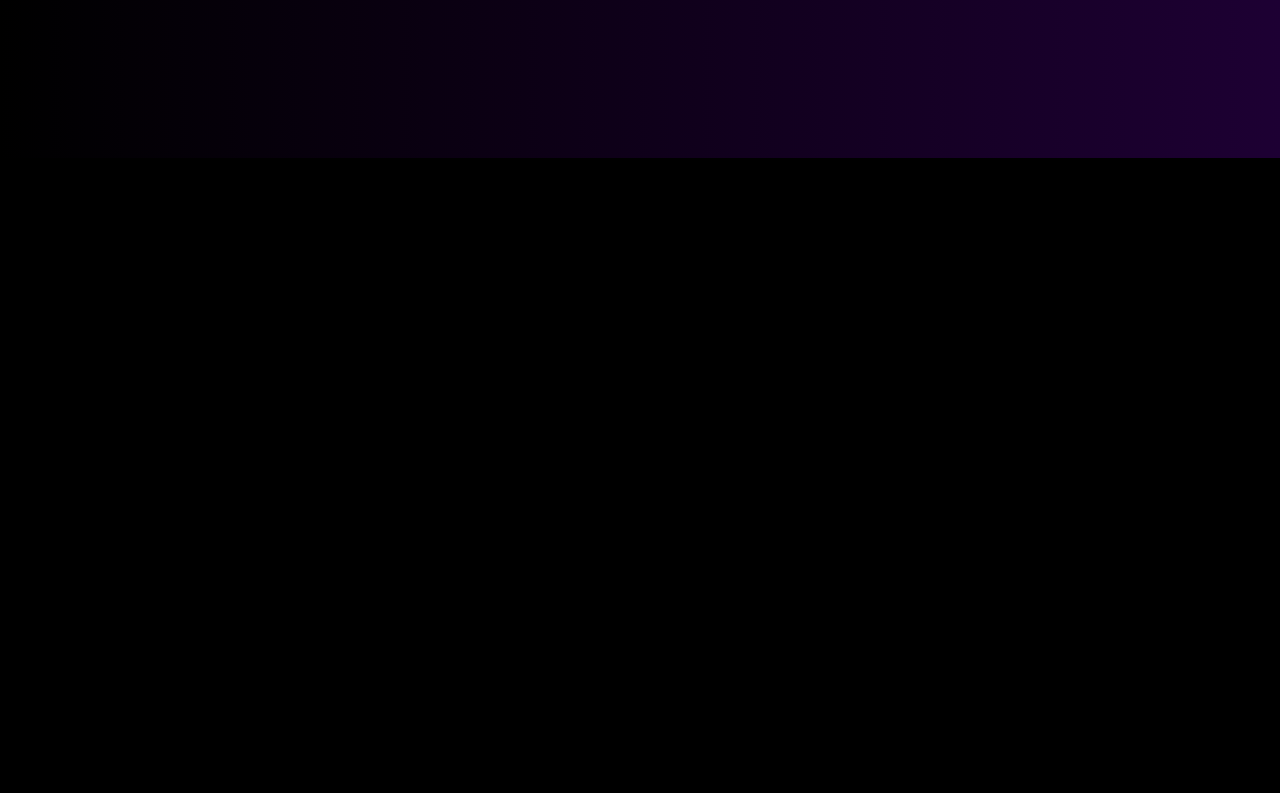
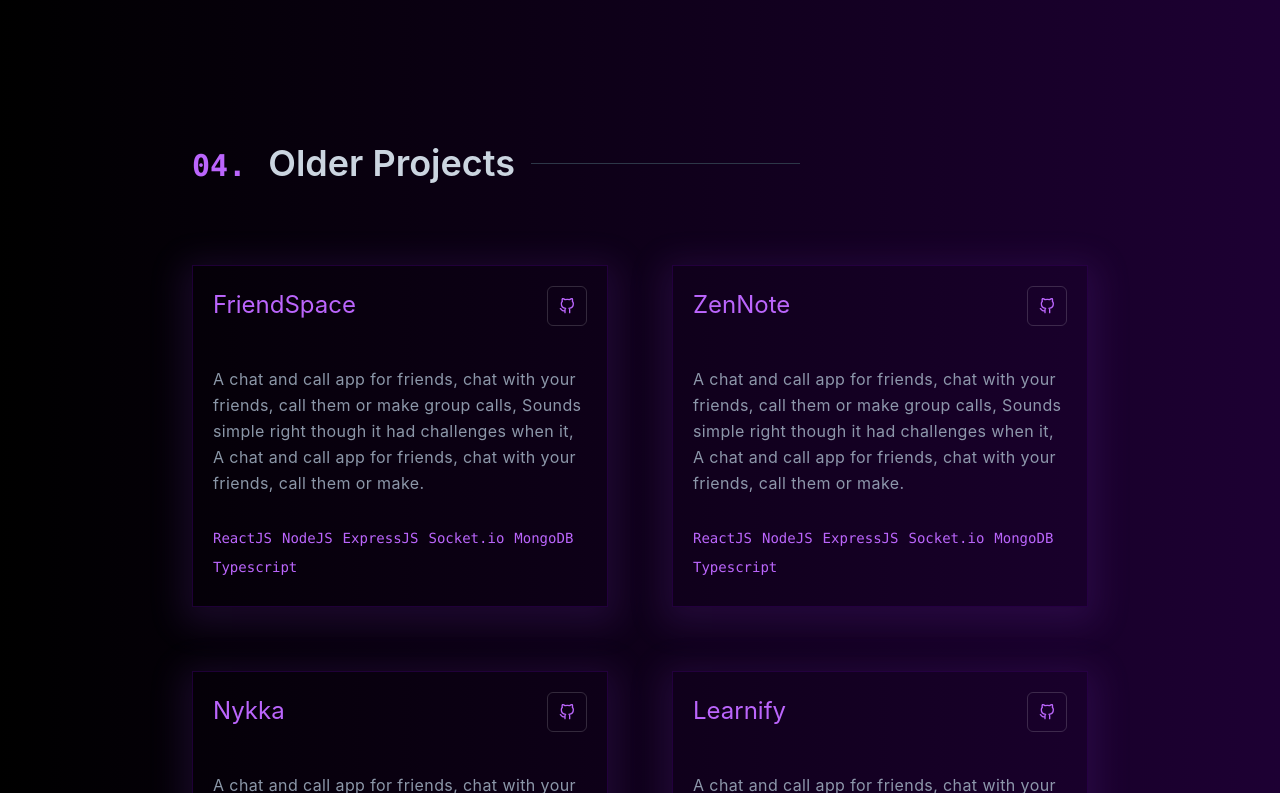
Before and after one commit to rtpa25/rtpa.pro, a Next.js app: page / in a window 1280 px wide. Shown: the part 4787-5580 px from the top of the page. Before the commit the page ends 4945 px from the top, so only its background shows below. Built offline with nearby package versions, Linux system fonts and the light colour scheme.

Commit message:
feat: completed other side projects section

```diff
--- /dev/null
+++ b/components/older-work/index.tsx
@@ -0,0 +1,46 @@
+import {
+    Box,
+    Card,
+    CardBody,
+    CardHeader,
+    Flex,
+    Heading,
+    IconButton,
+    ListItem,
+    SimpleGrid,
+    Text,
+    UnorderedList,
+} from '@chakra-ui/react';
+import SectionHeading from '../misc/section-heading';
+import SectionWrapper from '../misc/section-wrapper';
+import { FiGithub, FiFolder } from 'react-icons/fi';
+import { ACCENT_COLOR, GRADIENT_ACCENT_COLOR } from '../../styles/consts';
+import { oldProjects } from '../../data/old-projects-data';
+import OldWorkCard from './old-work-card';
+
+const OlderWork = () => {
+    const techList = ['React', 'Next.js', 'Chakra UI', 'TypeScript'];
+
+    return (
+        <SectionWrapper variant='wide'>
+            <Box mb={16}>
+                <SectionHeading
+                    sectionHeadingText={'Older Projects'}
+                    sectionHeadingNumber={4}
+                />
+            </Box>
+            <SimpleGrid
+                spacing={'16'}
+                templateColumns='repeat(auto-fill, minmax(300px, 1fr))'>
+                {oldProjects.map((oldProject) => (
+                    <OldWorkCard
+                        key={oldProject.name}
+                        oldProject={oldProject}
+                    />
+                ))}
+            </SimpleGrid>
+        </SectionWrapper>
+    );
+};
+
+export default OlderWork;
--- /dev/null
+++ b/components/older-work/old-work-card.tsx
@@ -0,0 +1,88 @@
+import {
+    Card,
+    CardBody,
+    CardHeader,
+    Flex,
+    Heading,
+    IconButton,
+    ListItem,
+    UnorderedList,
+    Text,
+} from '@chakra-ui/react';
+import { FC } from 'react';
+import { FiGithub } from 'react-icons/fi';
+import { ACCENT_COLOR, GRADIENT_ACCENT_COLOR } from '../../styles/consts';
+import { SideProject } from '../../types/side-proj';
+
+interface OldWorkCardProps {
+    oldProject: SideProject;
+}
+
+const OldWorkCard: FC<OldWorkCardProps> = ({ oldProject }) => {
+    return (
+        <Card
+            bgColor={'transparent'}
+            border='1px'
+            borderColor={GRADIENT_ACCENT_COLOR}
+            borderRadius={'none'}
+            transition='all 0.2s ease-in-out'
+            boxShadow={'rgba(132, 59, 206, 0.15) 0px 8px 32px 10px'}
+            _hover={{
+                boxShadow: 'rgba(152, 67, 237, 0.501) 0px 8px 32px 10px',
+            }}>
+            <CardHeader>
+                <Flex justifyContent={'space-between'} alignItems='center'>
+                    <Heading
+                        color={ACCENT_COLOR}
+                        fontWeight='normal'
+                        fontSize={'2xl'}>
+                        {oldProject.name}
+                    </Heading>
+                    <IconButton
+                        aria-label={'github'}
+                        variant='outline'
+                        icon={<FiGithub />}
+                        color={ACCENT_COLOR}>
+                        <a
+                            href={oldProject.github}
+                            target='_blank'
+                            rel='noopener noreferrer'
+                        />
+                    </IconButton>
+                </Flex>
+            </CardHeader>
+            <CardBody>
+                <Text
+                    color={'gray.400'}
+                    opacity={0.87}
+                    letterSpacing='wide'
+                    lineHeight={'tall'}>
+                    {oldProject.description}
+                </Text>
+                <UnorderedList
+                    listStyleType='none'
+                    mt={8}
+                    ml={0}
+                    w={'full'}
+                    justifyContent={'flex-start'}
+                    display={'flex'}
+                    flexWrap={'wrap'}>
+                    {oldProject.techList.map((tech) => (
+                        <ListItem
+                            key={tech}
+                            fontFamily={'mono'}
+                            mr={2.5}
+                            mt={0}
+                            mb={2}
+                            color={ACCENT_COLOR}
+                            fontSize={'sm'}>
+                            {tech}
+                        </ListItem>
+                    ))}
+                </UnorderedList>
+            </CardBody>
+        </Card>
+    );
+};
+
+export default OldWorkCard;
--- a/components/work/index.tsx
+++ b/components/work/index.tsx
@@ -16,6 +16,7 @@ const Work = () => {
             <Box>
                 {projects.map((project, idx) => (
                     <IndividualProjectCard
+                        isLast={idx === projects.length - 1}
                         project={project}
                         idx={idx}
                         key={project.name}
--- a/components/work/individual-project-card.tsx
+++ b/components/work/individual-project-card.tsx
@@ -10,11 +10,13 @@ import ProjectTechList from './project-tech-list';
 interface IndividualProjectCardProps {
     project: Project;
     idx: number;
+    isLast: boolean;
 }
 
 const IndividualProjectCard: FC<IndividualProjectCardProps> = ({
     project,
     idx,
+    isLast,
 }) => {
     return (
         <Flex
@@ -35,7 +37,7 @@ const IndividualProjectCard: FC<IndividualProjectCardProps> = ({
             ]}
             alignItems={'flex-start'}
             w='full'
-            mb={28}>
+            mb={isLast ? 20 : 28}>
             <Box w={['full', 'full', 'full', 'full', '50%']}>
                 <Stack
                     spacing={3}
--- /dev/null
+++ b/data/old-projects-data.ts
@@ -0,0 +1,74 @@
+import { SideProject } from '../types/side-proj';
+
+export const oldProjects: SideProject[] = [
+    {
+        name: 'FriendSpace',
+        description:
+            'A chat and call app for friends, chat with your friends, call them or make group calls, Sounds simple right though it had challenges when it, A chat and call app for friends, chat with your friends, call them or make.',
+        github: '',
+        techList: [
+            'ReactJS',
+            'NodeJS',
+            'ExpressJS',
+            'Socket.io',
+            'MongoDB',
+            'Typescript',
+        ],
+    },
+    {
+        name: 'ZenNote',
+        description:
+            'A chat and call app for friends, chat with your friends, call them or make group calls, Sounds simple right though it had challenges when it, A chat and call app for friends, chat with your friends, call them or make.',
+        github: '',
+        techList: [
+            'ReactJS',
+            'NodeJS',
+            'ExpressJS',
+            'Socket.io',
+            'MongoDB',
+            'Typescript',
+        ],
+    },
+    {
+        name: 'Nykka',
+        description:
+            'A chat and call app for friends, chat with your friends, call them or make group calls, Sounds simple right though it had challenges when it, A chat and call app for friends, chat with your friends, call them or make.',
+        github: '',
+        techList: [
+            'ReactJS',
+            'NodeJS',
+            'ExpressJS',
+            'Socket.io',
+            'MongoDB',
+            'Typescript',
+        ],
+    },
+    {
+        name: 'Learnify',
+        description:
+            'A chat and call app for friends, chat with your friends, call them or make group calls, Sounds simple right though it had challenges when it, A chat and call app for friends, chat with your friends, call them or make.',
+        github: '',
+        techList: [
+            'ReactJS',
+            'NodeJS',
+            'ExpressJS',
+            'Socket.io',
+            'MongoDB',
+            'Typescript',
+        ],
+    },
+    {
+        name: 'Ether',
+        description:
+            'A chat and call app for friends, chat with your friends, call them or make group calls, Sounds simple right though it had challenges when it, A chat and call app for friends, chat with your friends, call them or make.',
+        github: '',
+        techList: [
+            'ReactJS',
+            'NodeJS',
+            'ExpressJS',
+            'Socket.io',
+            'MongoDB',
+            'Typescript',
+        ],
+    },
+];
--- a/pages/index.tsx
+++ b/pages/index.tsx
@@ -6,6 +6,7 @@ import {
     HeroSection,
     ExperienceSection,
     WorkSection,
+    OlderWorkSection,
 } from '../sections';
 import { GRADIENT_ACCENT_COLOR } from '../styles/consts';
 
@@ -18,6 +19,7 @@ const Home = () => {
             <AboutSection />
             <ExperienceSection />
             <WorkSection />
+            <OlderWorkSection />
             <SocialLinks />
             <EmailSideLink />
         </Box>
--- a/sections/index.tsx
+++ b/sections/index.tsx
@@ -2,3 +2,4 @@ export { default as HeroSection } from './hero-section';
 export { default as AboutSection } from './about-section';
 export { default as ExperienceSection } from './experience-section';
 export { default as WorkSection } from './work-section';
+export { default as OlderWorkSection } from './older-works-section';
--- /dev/null
+++ b/sections/older-works-section.tsx
@@ -0,0 +1,8 @@
+import React from 'react';
+import OlderWork from '../components/older-work';
+
+const OlderWorkSection = () => {
+    return <OlderWork />;
+};
+
+export default OlderWorkSection;
--- /dev/null
+++ b/types/side-proj.ts
@@ -0,0 +1,6 @@
+export interface SideProject {
+    name: string;
+    description: string;
+    github: string;
+    techList: string[];
+}
```
